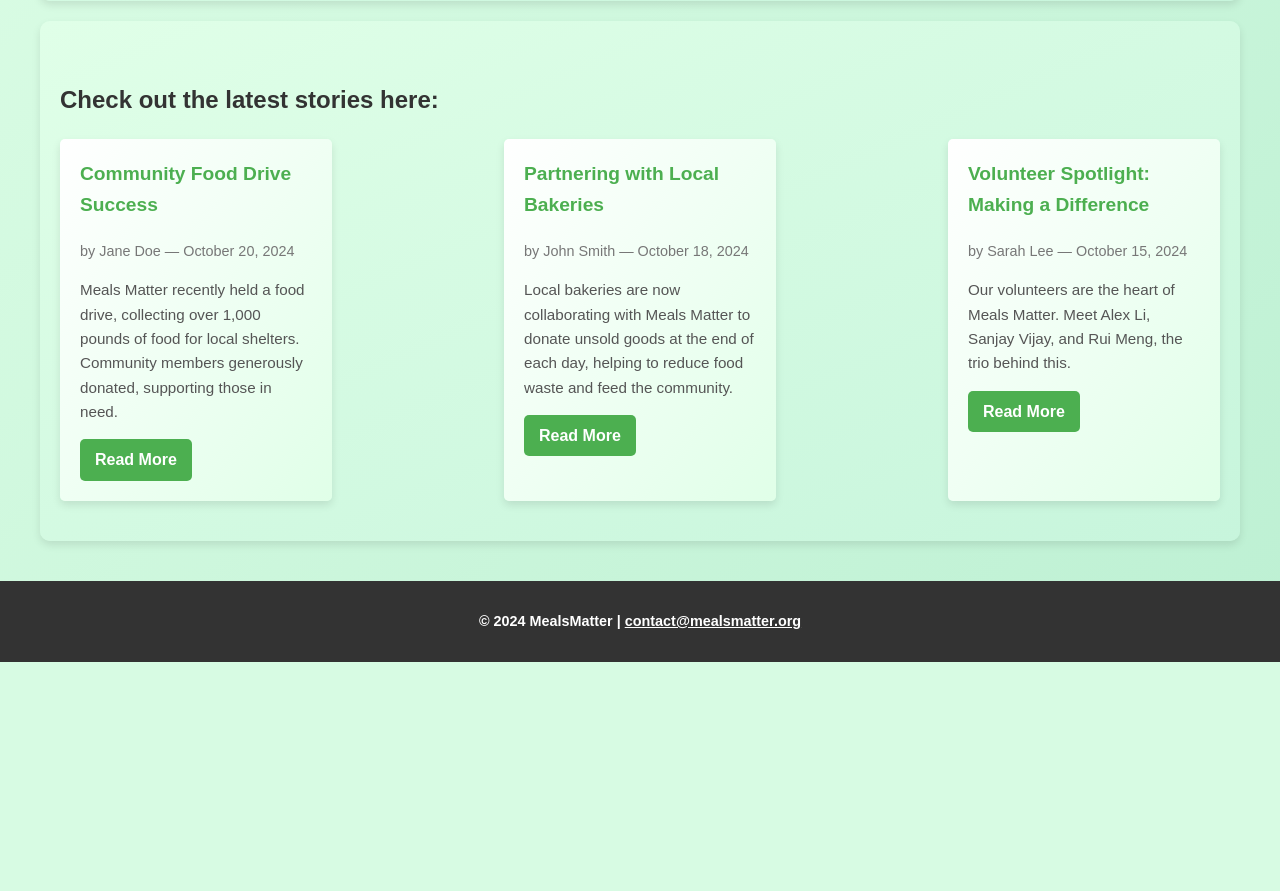
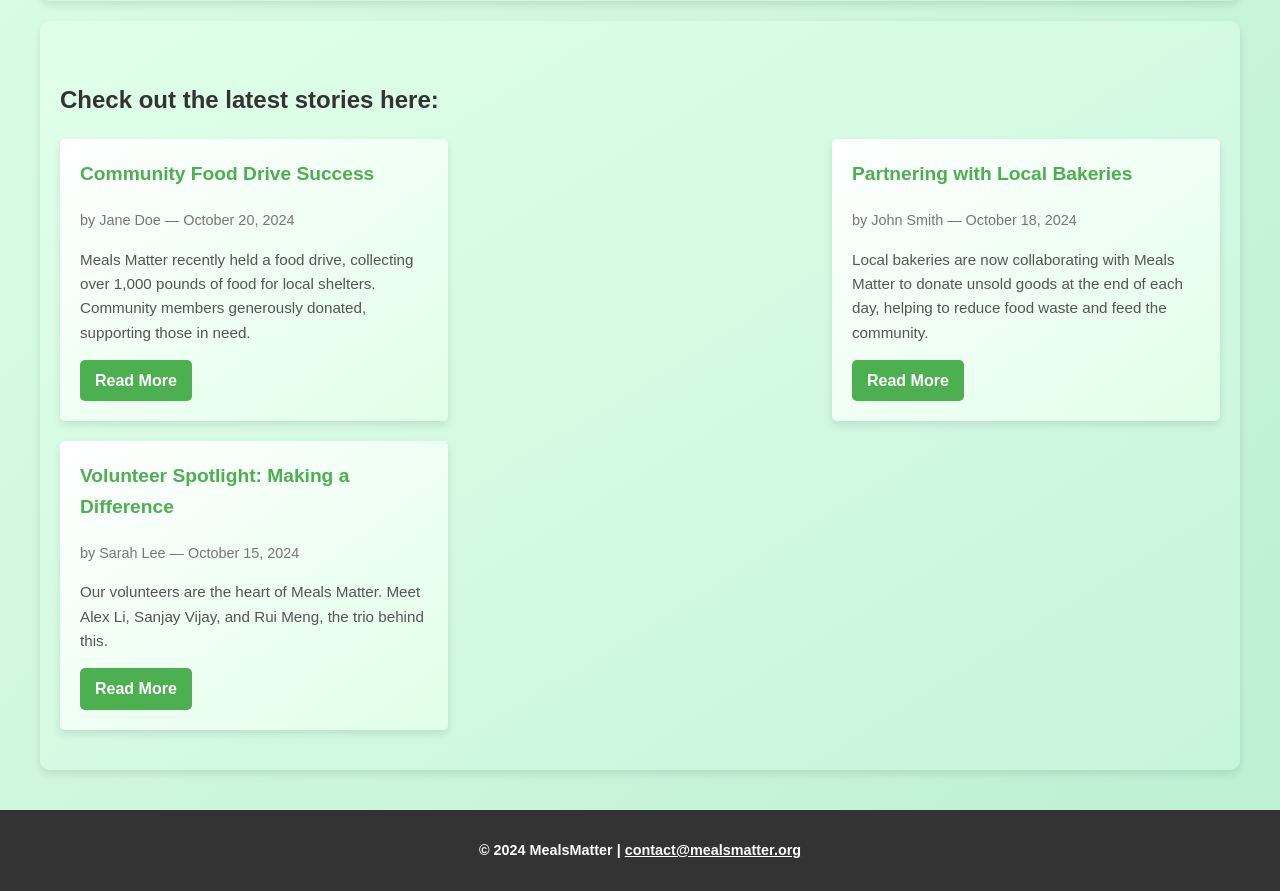
Before and after one commit to SanjayVijay27/meals-matter, a Flask app: page / in a window 1280 px wide. Shown: the part 585-1476 px from the top of the page. Before the commit the page ends 1247 px from the top, so only its background shows below. Run offline with Flask 3, Linux system fonts and the light colour scheme.

Commit message:
formatting

```diff
--- a/templates/index.html
+++ b/templates/index.html
@@ -85,7 +85,7 @@
             padding: 20px;
             border-radius: 5px;
             box-shadow: 0px 4px 8px rgba(0, 0, 0, 0.1);
-            width: 20%;
+            width: 30%;
         }
         .article-card h3 {
             margin-top: 0;
```
